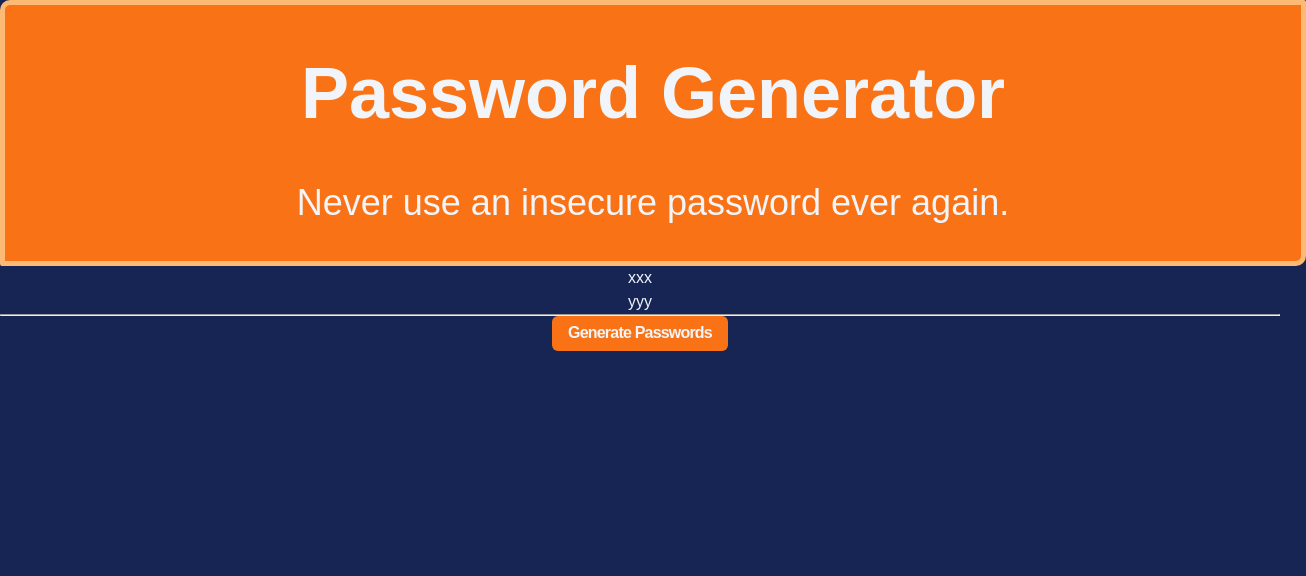
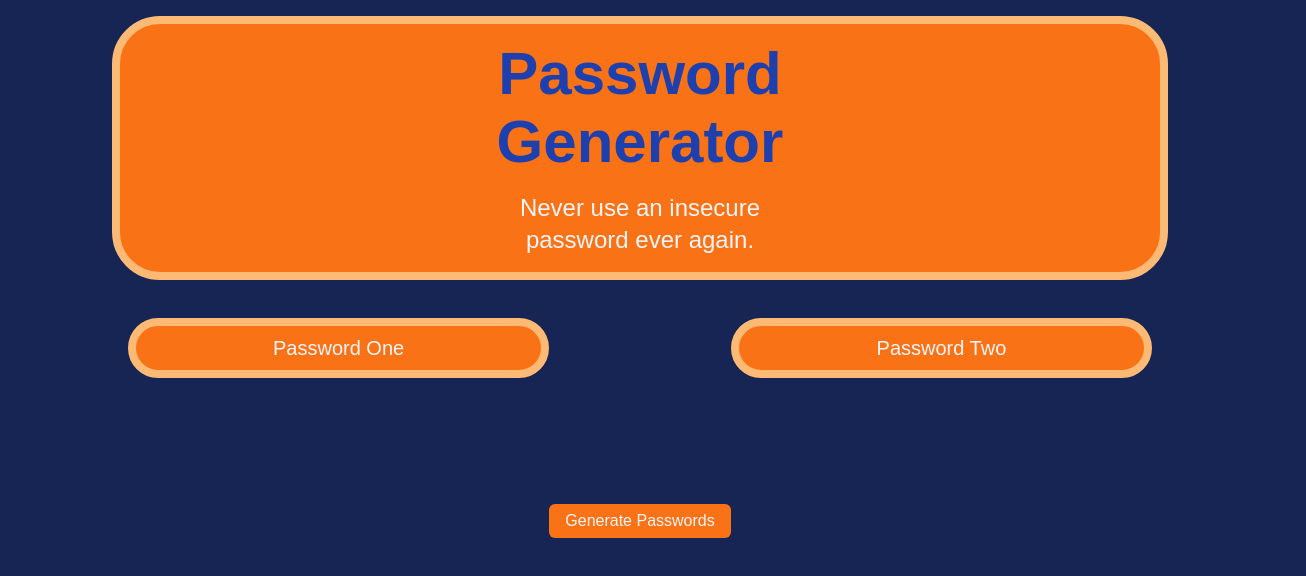
Before and after one commit to reyzeon17/password-generator, a plain HTML site: page index.html in a window 1280 px wide. Shown: the whole page, 1306 px wide, since content can reach past the window. Drawn offline with nearby package versions, Linux system fonts and the light colour scheme.

Commit message:
css update

```diff
--- a/css/index.css
+++ b/css/index.css
@@ -5,24 +5,73 @@ body {
 header {
 	background-color: var(--orange-slate500);
 	border: solid;
-	border-width: 5px;
-	border-radius: 10px 2px;
+	border-width: var(--size-xxs);
+	border-radius: var(--size-5xl);
+	border-color: var(--orange-slate300);
+	margin-top: 1rem;
+}
+
+h1 {
+	font-size: var(--size-5xl);
+	color: var(--blue-slate800);
+	margin: 1rem;
+}
+.header-paragraph {
+	font-size: var(--size-xl);
+	margin: 1rem;
+}
+
+main {
+	margin-top: 0.5rem;
+	margin-bottom: 6rem;
+}
+
+.main-container {
+	display: flex;
+	justify-content: space-between;
+	align-items: center;
+	height: 15%;
+}
+.main-password {
+	width: 38%;
+	padding: 0.5rem;
+	font-size: var(--size-base);
+	background-color: var(--orange-slate500);
+	border: solid;
+	border-width: var(--size-xxs);
+	border-radius: 2rem;
 	border-color: var(--orange-slate300);
 }
 
-h1 {
-	font-size: var(--size-7xl);
-}
-.header-paragraph {
-	font-size: var(--size-4xl);
-	margin: var(--size-4xl);
+.btn {
+	display: inline-block;
+	text-decoration: none;
+	background-color: var(--orange-slate500);
+	color: #f1f5f9;
+	padding: 0.5em 1em;
+	border-radius: 6px;
 }
 
 /* xs */
 /* @media (min-width: 475px) {} */
 
 /* sm */
-/* @media (min-width: 640px) {} */
+@media (min-width: 640px) {
+	h1 {
+		font-size: var(--size-6xl);
+	}
+	.header-paragraph {
+		font-size: var(--size-2xl);
+	}
+
+	.main-password {
+		font-size: var(--size-xl);
+
+		border-width: 0.5rem;
+		border-radius: 2rem;
+		border-color: var(--orange-slate300);
+	}
+}
 
 /* md */
 /* @media (min-width: 768px) {} */
--- a/css/style.css
+++ b/css/style.css
@@ -5,6 +5,9 @@
 	/* COLORS */
 	--clr-dark: #070a13;
 	--clr-light: #f1f5f9;
+	--blue-slate100: #dbeafe;
+	--blue-slate200: #bfdbfe;
+	--blue-slate400: #60a5fa;
 	--blue-slate800: #1e40af;
 	--blue-slate950: #172554;
 	--orange-slate300: #fdba74;
@@ -15,7 +18,7 @@
 	--size-xs: 0.75rem;
 	--size-sm: 0.875rem;
 	--size-base: 1rem;
-	--size-lg: 1.125rem;
+	--size-l: 1.125rem;
 	--size-xl: 1.25rem;
 	--size-2xl: 1.5rem;
 	--size-3xl: 1.875rem;
@@ -41,7 +44,6 @@ body {
 	font-family: "General Sans", sans-serif;
 	background-color: var(--blue-slate950);
 	color: var(--clr-light);
-	border: yellowgreen;
 }
 
 img,
--- a/css/utils.css
+++ b/css/utils.css
@@ -16,24 +16,13 @@
 /* 2xl */
 /* @media (min-width: 1536px) {} */
 
-.btn {
-	display: inline-block;
-	font-weight: 600;
-	text-decoration: none;
-	letter-spacing: -0.05em;
-	background-color: var(--orange-slate500);
-	color: #f1f5f9;
-	padding: 0.5em 1em;
-	border-radius: 6px;
-}
-
 .btn:hover {
 	background-color: var(--orange-slate300);
 	color: var(--blue-slate800);
 }
 
 .container {
-	width: 100%;
+	width: 80%;
 	margin-left: auto;
 	margin-right: auto;
 	padding-left: 0.5rem;
@@ -44,7 +33,7 @@
 	margin-top: 5rem;
 }
 
-/* xs */
+/* xs  */
 @media (min-width: 475px) {
 	.container {
 		max-width: 475px;
--- a/index.html
+++ b/index.html
@@ -4,22 +4,28 @@
 			rel="stylesheet"
 			href="https://cdnjs.cloudflare.com/ajax/libs/normalize/8.0.1/normalize.css"
 		/>
-		<link rel="stylesheet" href="css/index.css" />
+
 		<link rel="stylesheet" href="css/style.css" />
 		<link rel="stylesheet" href="css/utils.css" />
+		<link rel="stylesheet" href="css/index.css" />
 	</head>
 	<body>
 		<header class="container">
-			<h1>Password Generator</h1>
-			<p class="header-paragraph">Never use an insecure password ever again.</p>
+			<h1>
+				Password<br />
+				Generator
+			</h1>
+			<p class="header-paragraph">
+				Never use an insecure <br />
+				password ever again.
+			</p>
 		</header>
-		<main>
-			<p id="password-one">xxx</p>
-			<p id="password-two">yyy</p>
-
-			<hr class="rounded" />
+		<main class="container">
+			<div class="main-container">
+				<p id="password-one" class="main-password">Password One</p>
+				<p id="password-two" class="main-password">Password Two</p>
+			</div>
 		</main>
-
 		<button id="button-el" onclick="generate()" class="btn">
 			Generate Passwords
 		</button>
```
